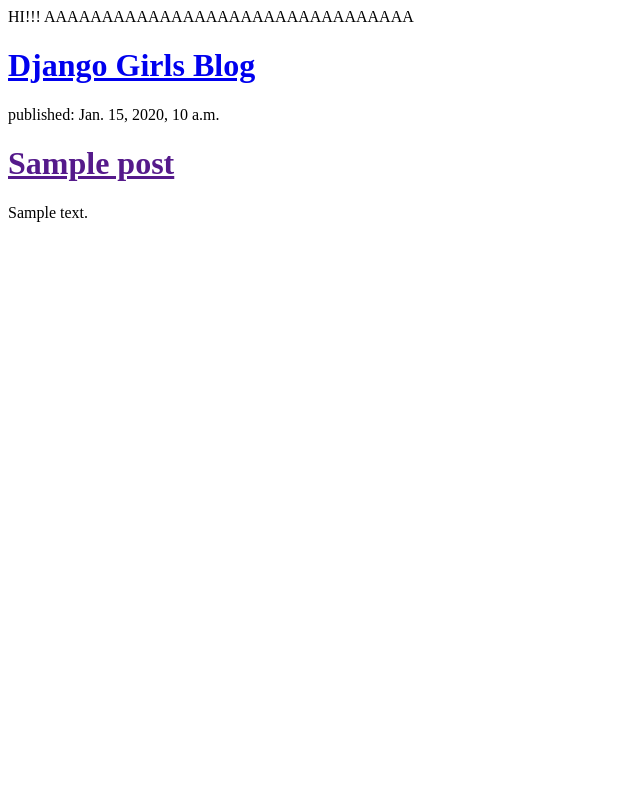
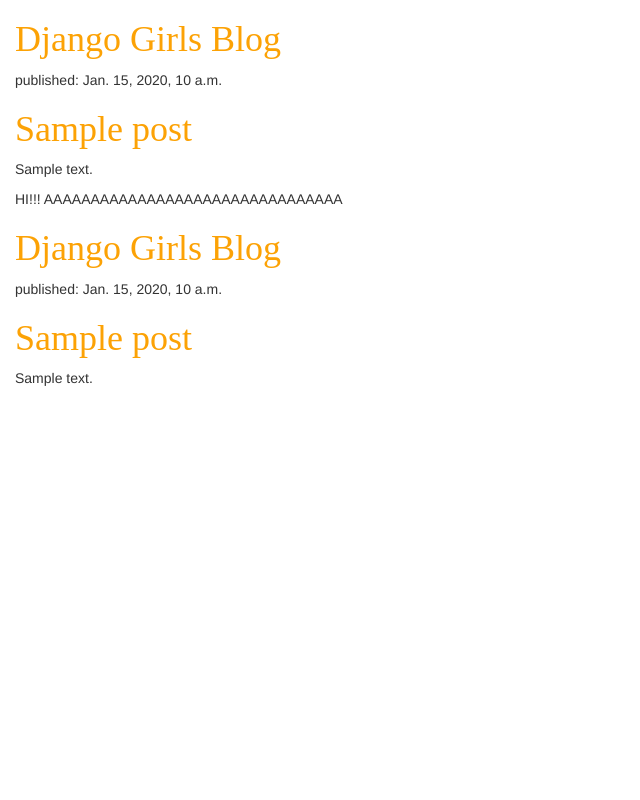
Before and after one commit to Olenchik/my-first-blog, a Django app: template blog/templates/blog/post_list.html in a window 1280 px wide. Shown: the whole page, without its empty margins (0-640 px from the left). Run offline with Django 3.2, Linux system fonts and the light colour scheme; the template is opened without the code that fills it: values that come from a table or form of the project are taken from there, others are empty; tables that the repository leaves empty hold one stand-in row (values such as "Sample post"); some libraries are stand-ins or nearby versions.

Commit message:
My Django Girls app

```diff
--- a/blog/templates/blog/post_list.html
+++ b/blog/templates/blog/post_list.html
@@ -1,3 +1,28 @@
+{% load staticfiles %}
+
+<html>
+    <head>
+        <title>Django Girls blog</title>
+        <link rel="stylesheet" href="//maxcdn.bootstrapcdn.com/bootstrap/3.2.0/css/bootstrap.min.css">
+        <link rel="stylesheet" href="//maxcdn.bootstrapcdn.com/bootstrap/3.2.0/css/bootstrap-theme.min.css">
+        <link rel="stylesheet" href="{% static 'css/blog.css' %}">
+    </head>
+    <body>
+        <div>
+            <h1><a href="/">Django Girls Blog</a></h1>
+        </div>
+
+        {% for post in posts %}
+            <div>
+                <p>published: {{ post.published_date }}</p>
+                <h1><a href="">{{ post.title }}</a></h1>
+                <p>{{ post.text|linebreaks }}</p>
+            </div>
+        {% endfor %}
+    </body>
+</html>
+
+
 HI!!!
 AAAAAAAAAAAAAAAAAAAAAAAAAAAAAAAA
 <div>
--- /dev/null
+++ b/static/css/blog.css
@@ -0,0 +1,7 @@
+h1 a {
+    color: #FCA205;
+    font-family: 'Lobster';
+}
+body {
+    padding-left: 15px;
+}
```
Also changed, not shown: mysite/settings.py (+6 -2 lines).
